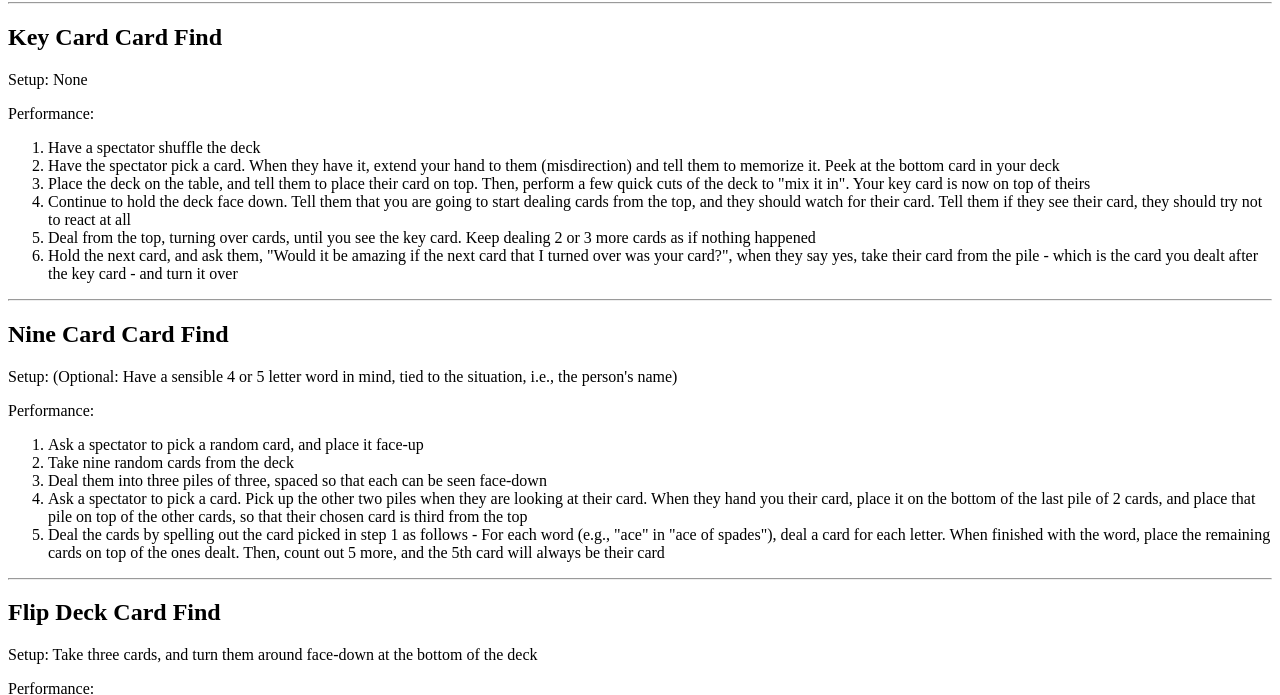
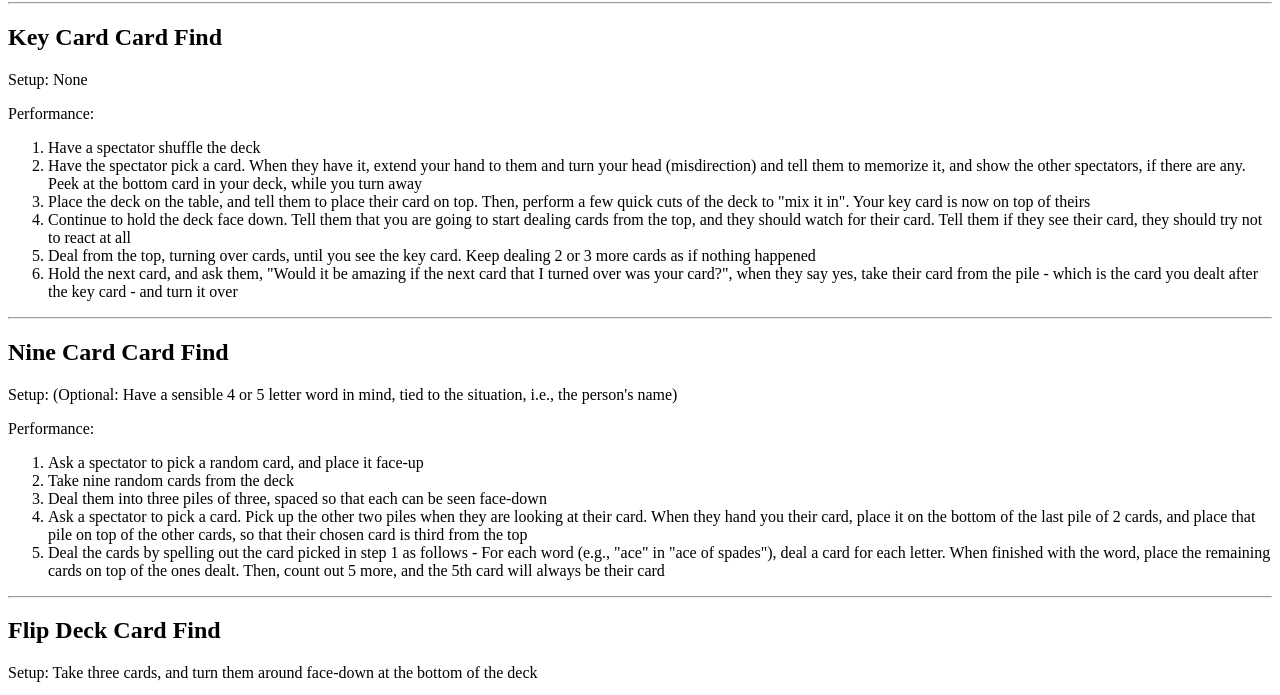
Before and after one commit to NoahZielke/CardMagicWiki, a plain HTML site: page index.html in a window 1280 px wide. Shown: the part 112-807 px from the top of the page. Drawn offline with Linux system fonts and the light colour scheme.

Commit message:
Update index.html

```diff
--- a/index.html
+++ b/index.html
@@ -36,7 +36,7 @@
     <p>Performance:</p>
     <ol>
         <li>Have a spectator shuffle the deck</li>
-        <li>Have the spectator pick a card. When they have it, extend your hand to them (misdirection) and tell them to memorize it. Peek at the bottom card in your deck</li>
+        <li>Have the spectator pick a card. When they have it, extend your hand to them and turn your head (misdirection) and tell them to memorize it, and show the other spectators, if there are any. Peek at the bottom card in your deck, while you turn away</li>
         <li>Place the deck on the table, and tell them to place their card on top. Then, perform a few quick cuts of the deck to "mix it in". Your key card is now on top of theirs</li>
         <li>Continue to hold the deck face down. Tell them that you are going to start dealing cards from the top, and they should watch for their card. Tell them if they see their card, they should try not to react at all</li>
         <li>Deal from the top, turning over cards, until you see the key card. Keep dealing 2 or 3 more cards as if nothing happened</li>
```
